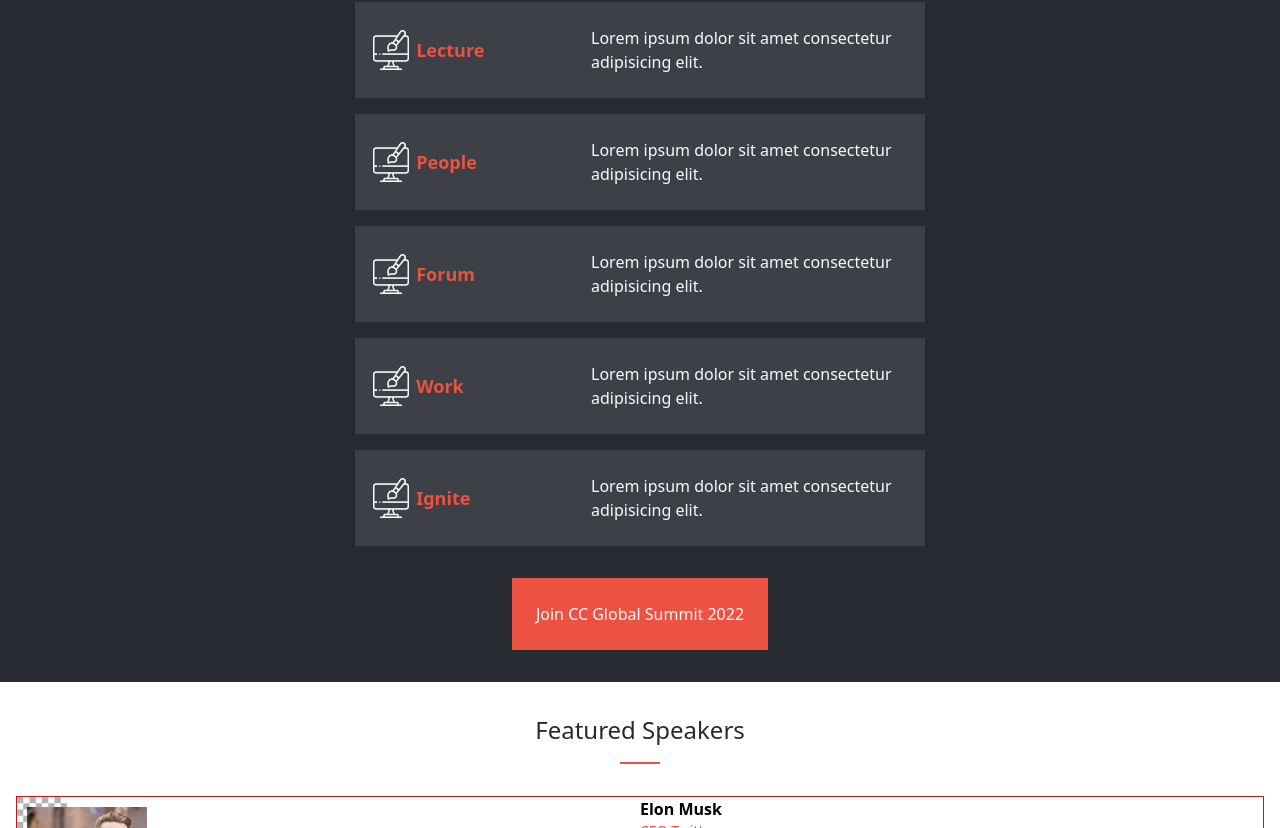
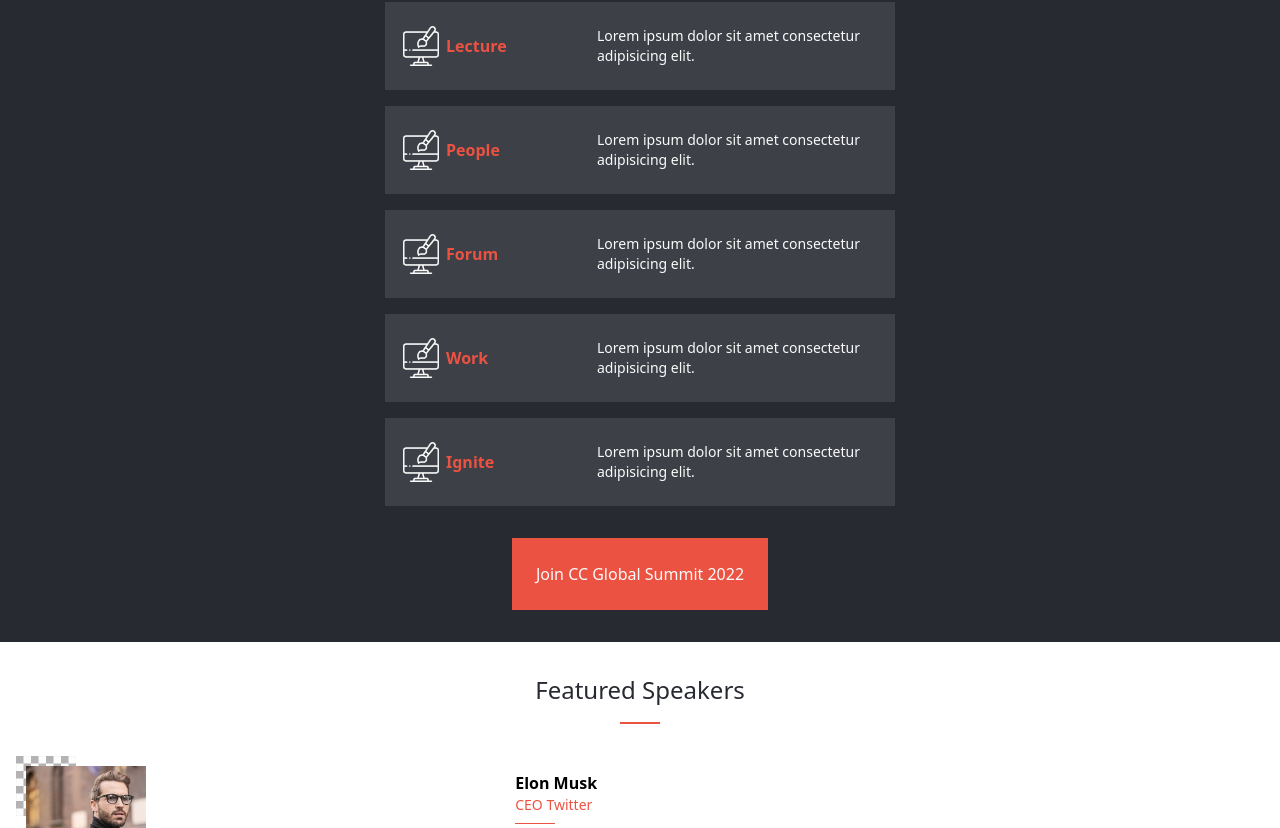
Before and after one commit to martinkarugaba/microverse-module-1-capstone, a website: page index.html in a window 1280 px wide. Shown: the part 532-1360 px from the top of the page. Drawn offline with Linux system fonts and the light colour scheme.

Commit message:
complete featured speakers section

```diff
--- a/js/featuredSpeakers.js
+++ b/js/featuredSpeakers.js
@@ -63,16 +63,16 @@
   const { name, jobTitle, img, about, chess } = speaker;
 
   featuredSpeakersSection.innerHTML += `
-    <article class='flex justify-between w-[100%] items-start gap-x-2 border border-red-700'>
+    <article class='featuredSpeaker w-[100%] flex justify-between items-center gap-x-4'>
       <div class='featuredSpeaker__img-container'>
         <img class='chess_board' src=${chess} alt='black chess board'>
         <img class= 'speaker' src=${img} alt=${name}/>
       </div>
-      <div class='w-[50%]'>
+      <div class='w-[60%]'>
         <h3 class='font-semibold'>${name}</h3>
         <p class='text-sm text-primary-orange'>${jobTitle}</p>
-        <div class="w-[40px] h-[2px] bg-primary-orange mt-4"></div>
-        <p class='text sm'>${about}</p>
+        <div class="w-[40px] h-[1px] bg-primary-orange mt-2"></div>
+        <p class='text-sm mt-2'>${about}</p>
       </div>
     </article>
   `;
--- a/js/mainPrograms.js
+++ b/js/mainPrograms.js
@@ -47,10 +47,10 @@
     <div class='project flex justify-between items-center w-[100%] gap-x-2 h-auto px-4 py-6'>
       <div class='w-[40%] h-[100%] flex justify-start items-center'>
         <img class="h-[40px] w-[40px] object-contain" src=${icon} alt=${name}/>
-        <h3 class='text-lg font-semibold text-primary-orange ml-[5px]'>${title}</h3>
+        <h3 class='text-base font-semibold text-primary-orange ml-[5px]'>${title}</h3>
       </div>
       <div class='grow w-[60%] h-[100%]'>
-        <p class='justify-self-end text-base leading-0 text-off-white'>${description}</p>
+        <p class='justify-self-end text-sm leading-0 text-off-white'>${description}</p>
       </div>
     </div>
   `;
--- a/style.css
+++ b/style.css
@@ -29,13 +29,14 @@
   position: relative;
   height: 130px;
   width: 130px;
-  /*border: 1px solid red;*/
+
+
 }
 
 .featuredSpeaker__img-container .chess_board{
   position: absolute;
-  height: 50px;
-  width: 50px;
+  height: 60px;
+  width: 60px;
   top: 0;
   left: 0;
 }
```
Also changed, not shown: dist/output.css.
